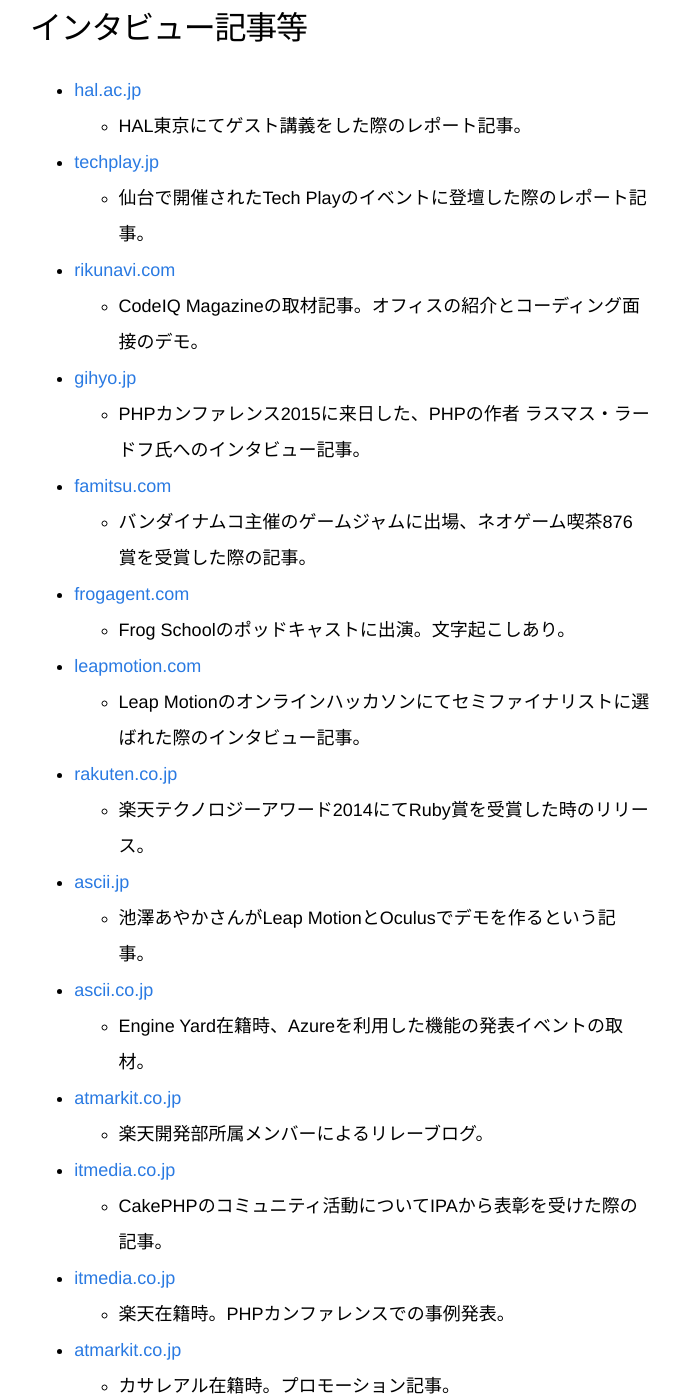
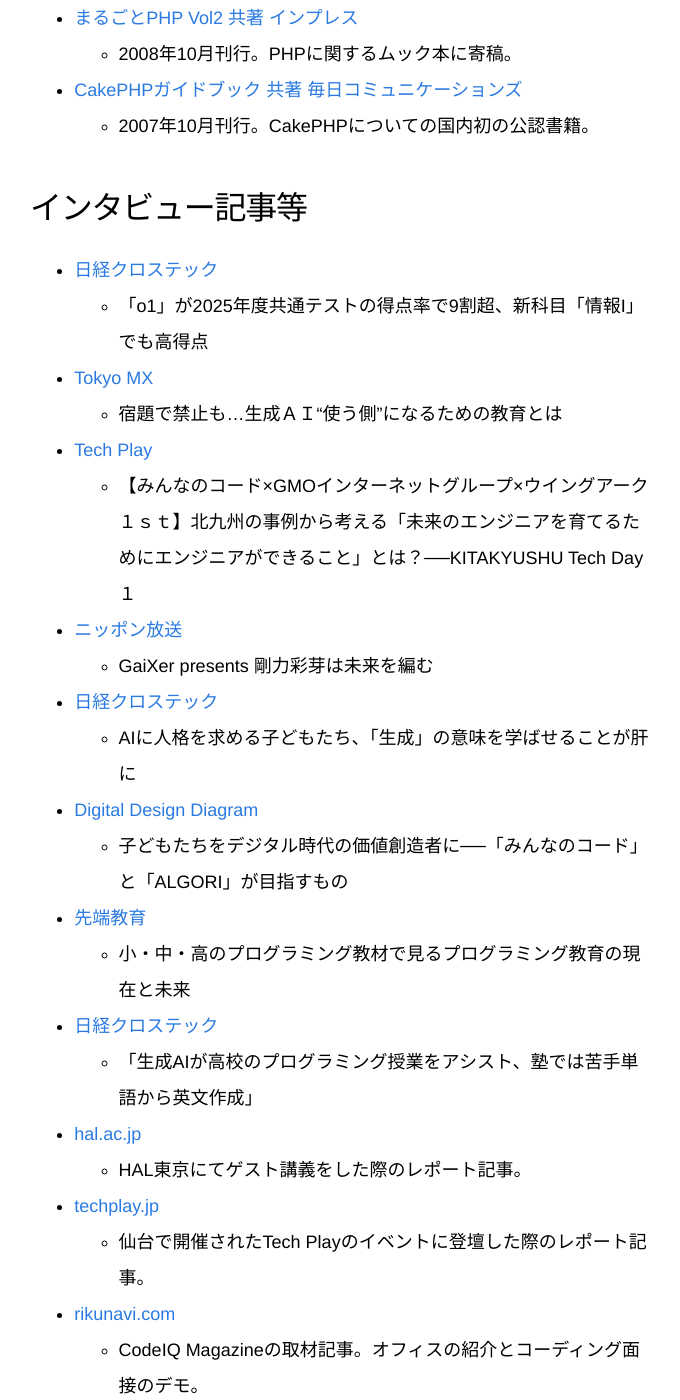
Before and after one commit to yandod/yandod.github.io, a Jekyll site: the page built from about.md, in a window 1280 px wide and 1400 px high, scrolled down 907 px. Shown: the whole window, without its empty margins (300-980 px from the left). Built offline with Jekyll 4.4.1, drawn with Linux system fonts in a browser that asks for light colours; comment, search, counter and statistics services are not loaded; some of the changed text lies outside the part shown.

Commit message:
インタビューなどの更新

```diff
--- a/about.md
+++ b/about.md
@@ -7,9 +7,13 @@
 - [github profile](https://github.com/yandod)
 - [linkedin profile](https://www.linkedin.com/in/yandod/)
 - [BBT univ profile](https://bbt.ac/faculty/yusuke-ando.html)
+- [Seisen unib profile](https://www.seisen-u.ac.jp/faculty/global/social_design/professors/yusuke-ando.html)
+- [research map](https://researchmap.jp/yandod)
 
 ## 著書
 
+- [学校の生成AI実践ガイド : 先生も子どもたちも創造的に学ぶために 学事出版](https://www.gakuji.co.jp/book/b10041282.html)
+  - 2023年12月刊行。共著、冒頭のAIの概要についての章を担当
 - [Chef実践入門 共著 技術評論社](https://gihyo.jp/book/2014/978-4-7741-6500-4)
   - 2014年6月刊行。構成管理ツール、Chefについての解説書
 - [CakePHP2実践入門 共著 技術評論社](https://gihyo.jp/book/2012/978-4-7741-5324-7)
@@ -25,6 +29,22 @@
 
 ## インタビュー記事等
 
+- [日経クロステック](https://xtech.nikkei.com/atcl/nxt/column/18/03078/012800002/)
+  - 「o1」が2025年度共通テストの得点率で9割超、新科目「情報I」でも高得点
+- [Tokyo MX](https://s.mxtv.jp/bangumi/program.html?date=20250124&ch=1&hm=2057)
+  - 宿題で禁止も…生成ＡＩ“使う側”になるための教育とは
+- [Tech Play](https://researchmap.jp/yandod/media_coverage/48740906)
+  - 【みんなのコード×GMOインターネットグループ×ウイングアーク１ｓｔ】北九州の事例から考える「未来のエンジニアを育てるためにエンジニアができること」とは？──KITAKYUSHU Tech Day１
+- [ニッポン放送](https://x.com/miraiwoamu/status/1842479215167562059)
+  - GaiXer presents 剛力彩芽は未来を編む
+- [日経クロステック](https://xtech.nikkei.com/atcl/nxt/column/18/00138/071101561/)
+  - AIに人格を求める子どもたち、「生成」の意味を学ばせることが肝に
+- [Digital Design Diagram](https://www.d3.ntt-east.co.jp/00126/)
+  - 子どもたちをデジタル時代の価値創造者に──「みんなのコード」と「ALGORI」が目指すもの
+- [先端教育](https://www.sentankyo.jp/articles/7145bb35-cddb-432b-a0a1-a375c55d8e74)
+  - 小・中・高のプログラミング教材で見るプログラミング教育の現在と未来
+- [日経クロステック](https://xtech.nikkei.com/atcl/nxt/column/18/02510/063000003/)
+  - 「生成AIが高校のプログラミング授業をアシスト、塾では苦手単語から英文作成」
 - [hal.ac.jp](https://www.hal.ac.jp/tokyo/mind/special/23017)
   - HAL東京にてゲスト講義をした際のレポート記事。
 - [techplay.jp](https://techplay.jp/column/484)
```
